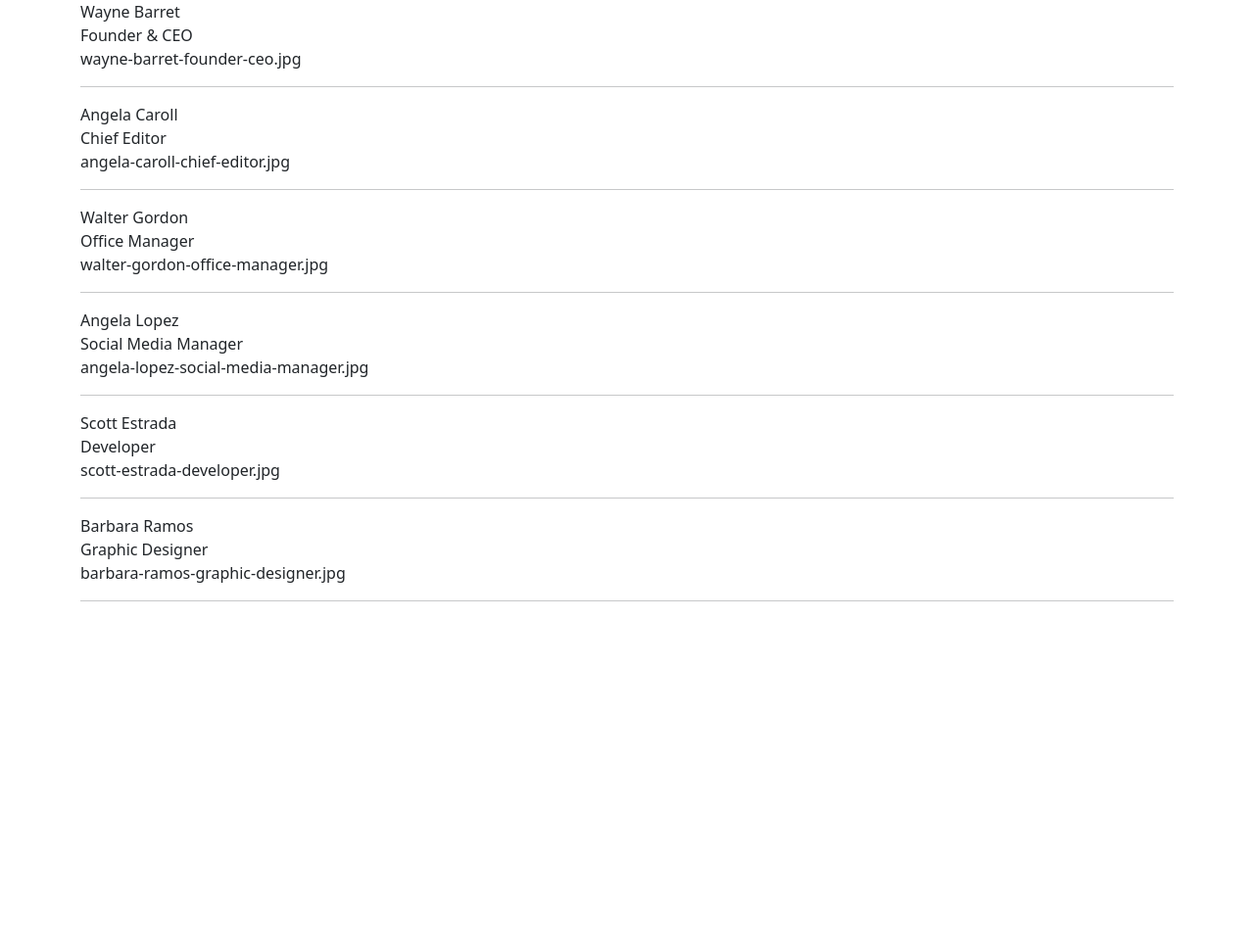
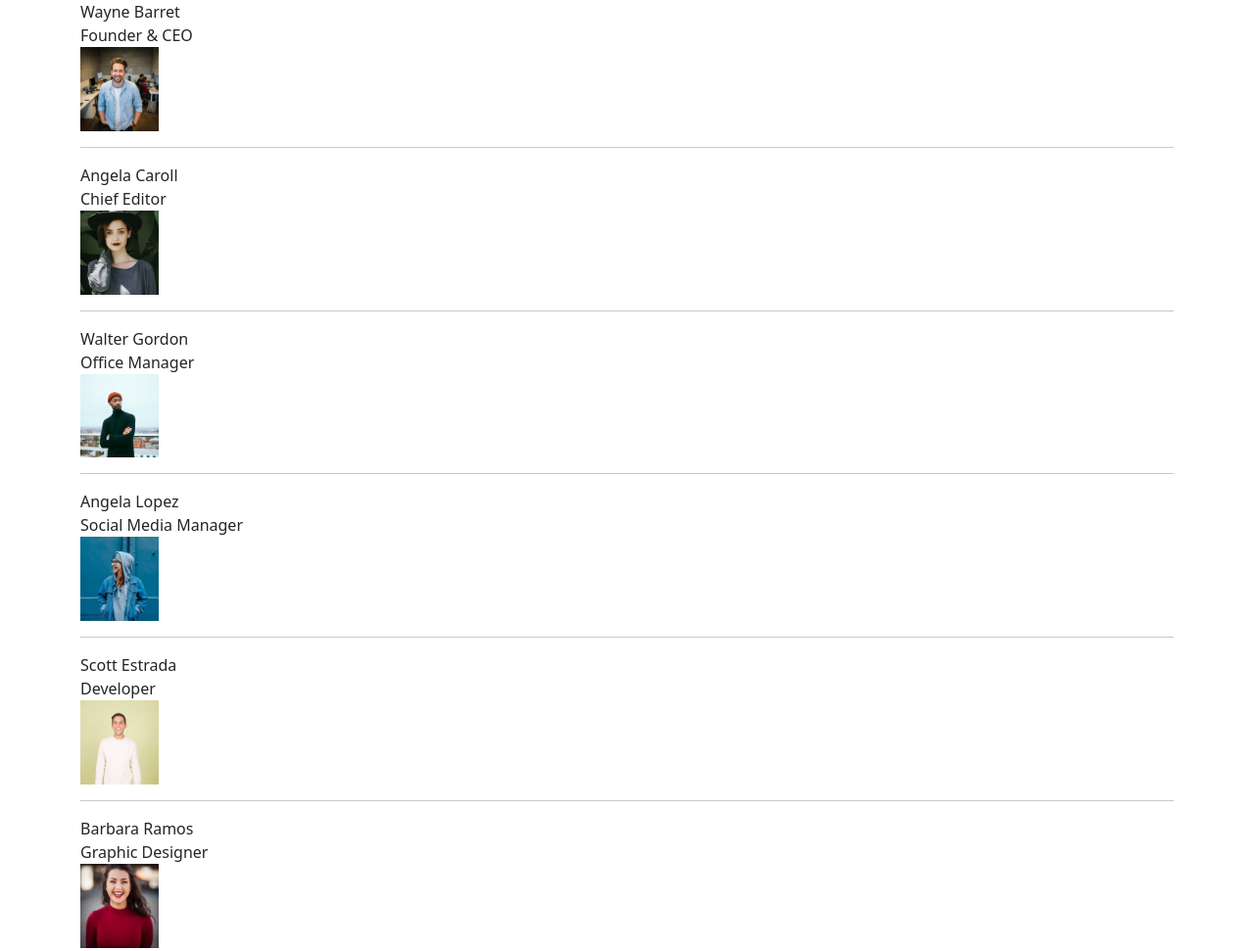
Before and after one commit to Gas9220/js-our-team, a plain HTML site: page index.html in a window 1280 px wide. Shown: the top 971 px of the page at 98% size. Before the commit the page ends 800 px from the top, so only its background shows below. Drawn offline with nearby package versions, Linux system fonts and the light colour scheme.

Commit message:
Completato bonus 1

```diff
--- a/css/header.css
+++ b/css/header.css
@@ -1,3 +1,7 @@
 main .container div span {
     display: block;
 }
+
+main .container div img {
+    width: 5rem;
+}
--- a/main.js
+++ b/main.js
@@ -42,9 +42,9 @@ function createTeamMemberElement(member) {
     memberRole.classList.add('role');
     memberRole.innerHTML = member.role;
 
-    const memberImage = document.createElement('span');
+    const memberImage = document.createElement('img');
     memberImage.classList.add('img');
-    memberImage.innerHTML = member.image;
+    memberImage.src = "img/" + member.image
 
     const divider = document.createElement('hr');
 
@@ -70,7 +70,7 @@ const container = document.querySelector('.container');
 let teamMembers = [];
 
 // Creo i membri
-let wayneBarret = createTeamMember("Wayne Barret", "Founder & CEO", "wayne-barret-founder-ceo.jpg");
+let wayneBarret = createTeamMember("Wayne Barret", "Founder & CEO", "wayne-barnett-founder-ceo.jpg");
 let angelaCaroll = createTeamMember("Angela Caroll", "Chief Editor", "angela-caroll-chief-editor.jpg");
 let walterGordon = createTeamMember("Walter Gordon", "Office Manager", "walter-gordon-office-manager.jpg");
 let angelaLopez = createTeamMember("Angela Lopez", "Social Media Manager", "angela-lopez-social-media-manager.jpg");
```
Also changed, not shown: img/angela-caroll-chief-editor.jpg (added), img/angela-lopez-social-media-manager.jpg (added), img/barbara-ramos-graphic-designer.jpg (added), img/scott-estrada-developer.jpg (added), img/walter-gordon-office-manager.jpg (added), img/wayne-barnett-founder-ceo.jpg (added).
